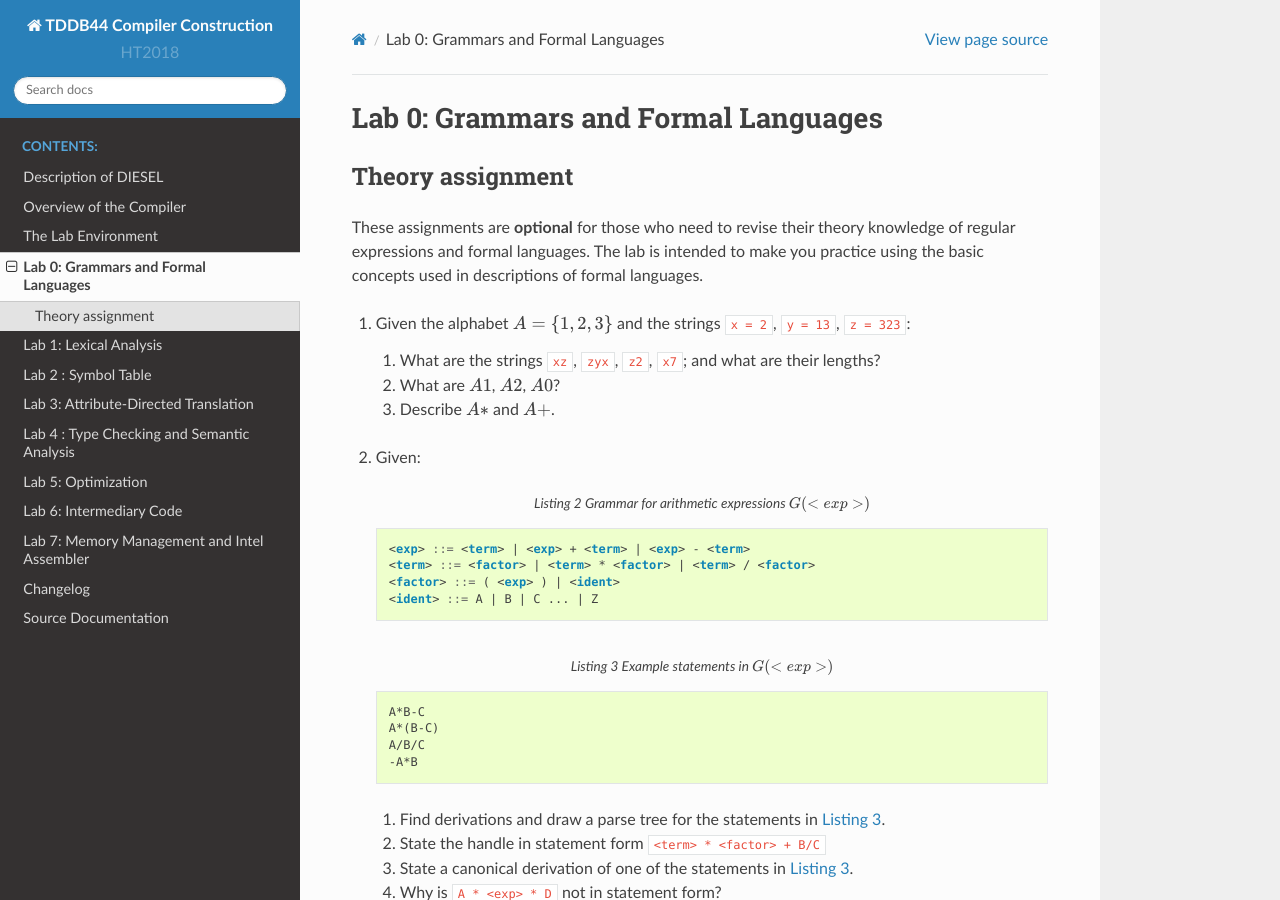
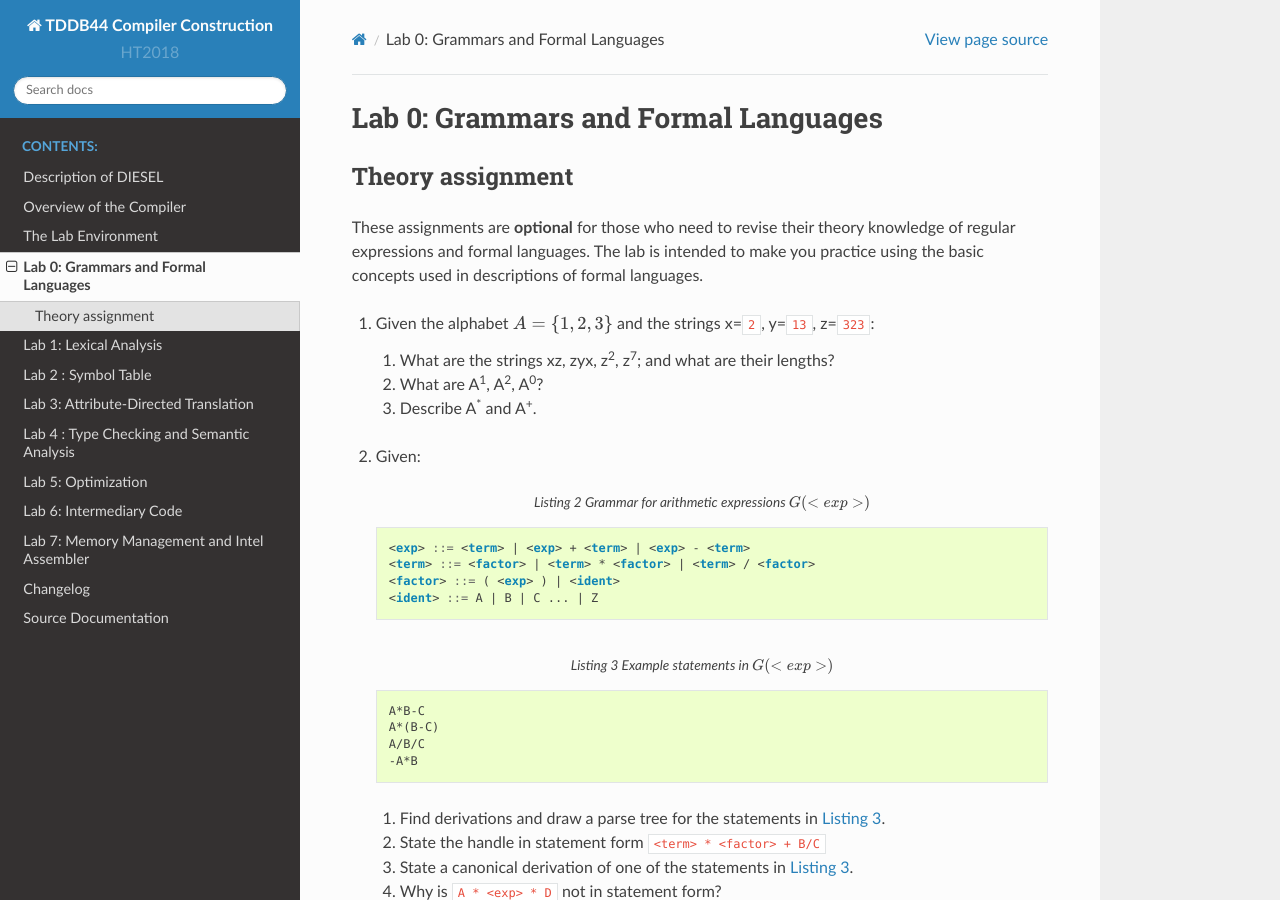
Before and after one commit to vollells/DiselCompiler, a Sphinx documentation site: the page built from instructions/source/lab0.rst, in a window 1280 px wide and 900 px high. Built offline with Sphinx 7.4.7 and the Read the Docs theme 2.0.0, drawn with Linux system fonts in a browser that asks for light colours; formulas are drawn with MathJax 3.

Commit message:
Update formatting of lab0

```diff
--- a/instructions/source/lab0.rst
+++ b/instructions/source/lab0.rst
@@ -11,15 +11,15 @@
 intended to make you practice using the basic concepts used in
 descriptions of formal languages.
 
-#. Given the alphabet :math:`A = \{ 1, 2, 3 \}` and the strings ``x = 2``,
-   ``y = 13``, ``z = 323``:
+#. Given the alphabet :math:`A = \{ 1, 2, 3 \}` and the strings x=\ ``2``,
+   y=\ ``13``, z=\ ``323``:
 
-   #. What are the strings ``xz``, ``zyx``, ``z2``, ``x7``; and what are
+   #. What are the strings xz, zyx, z\ :sup:`2`, z\ :sup:`7`; and what are
       their lengths?
 
-   #. What are :math:`A1`, :math:`A2`, :math:`A0`?
+   #. What are A\ :sup:`1`, A\ :sup:`2`, A\ :sup:`0`?
 
-   #. Describe :math:`A*` and :math:`A+`.
+   #. Describe A\ :sup:`*` and A\ :sup:`+`.
 
 #. Given:
 
@@ -103,15 +103,19 @@
    #.
      .. code-block :: bnf
 
-       <S> ::= <A> <A> <A> ::= 1 <A> 0 | 10
+       <S> ::= <A> <A>
+       <A> ::= 1 <A> 0 | 10
 
    #.
       .. code-block :: bnf
 
-        <S> ::= 1 <S> 0 | <B> <B> ::= 0 <B> 1 | ε
+        <S> ::= 1 <S> 0 | <B>
+        <B> ::= 0 <B> 1 | ε
 
    #.
       .. code-block :: bnf
 
-        <S> ::= 1 <A> | <B> 0 <A> ::= 1 <A> | <C> <B> ::= <B> 0 | <C>
+        <S> ::= 1 <A> | <B> 0
+        <A> ::= 1 <A> | <C>
+        <B> ::= <B> 0 | <C>
         <C> ::= 1 <C> 0 | ε
```
